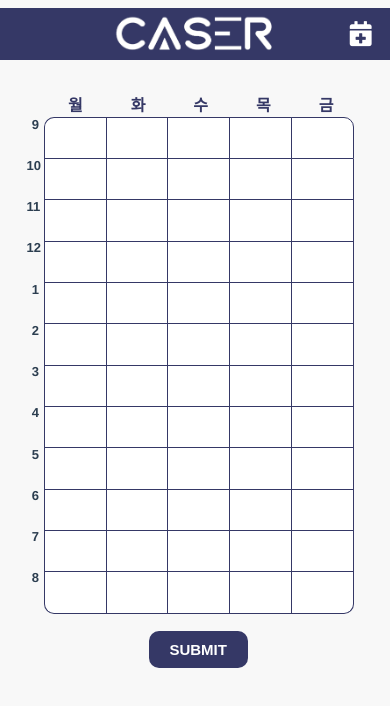
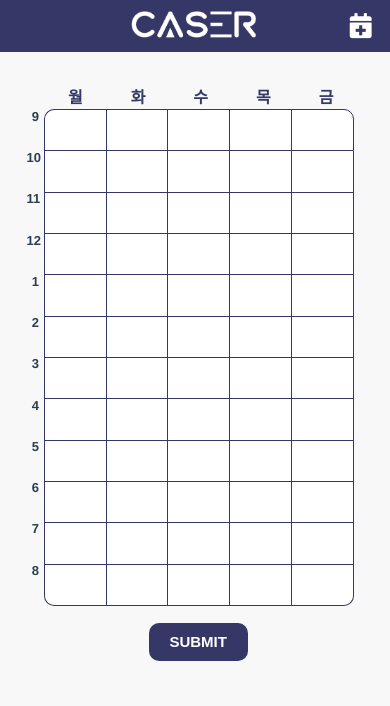
Before and after one commit to ekffhd/scheduler-refactor2, a Vue app: page / in a window 390 px wide. Shown: the top 706 px of the page. Built offline with nearby package versions, Linux system fonts and the light colour scheme; what vue-nav-tabs would draw is missing.

Commit message:
Fix width of a mobile logo

```diff
--- a/src/views/InputInform.vue
+++ b/src/views/InputInform.vue
@@ -452,6 +452,7 @@
         #input_inform_wrap{
             position: relative;
             width: 100vw;
+            margin-top: 0;
         }
         .wrap{
             display: table;
@@ -480,7 +481,7 @@
             color: white;
         }
         #mobile_caser_icon{
-            width: 50%;
+            width: 40%;
         }
         #caser_icon{
             display: none;
```
